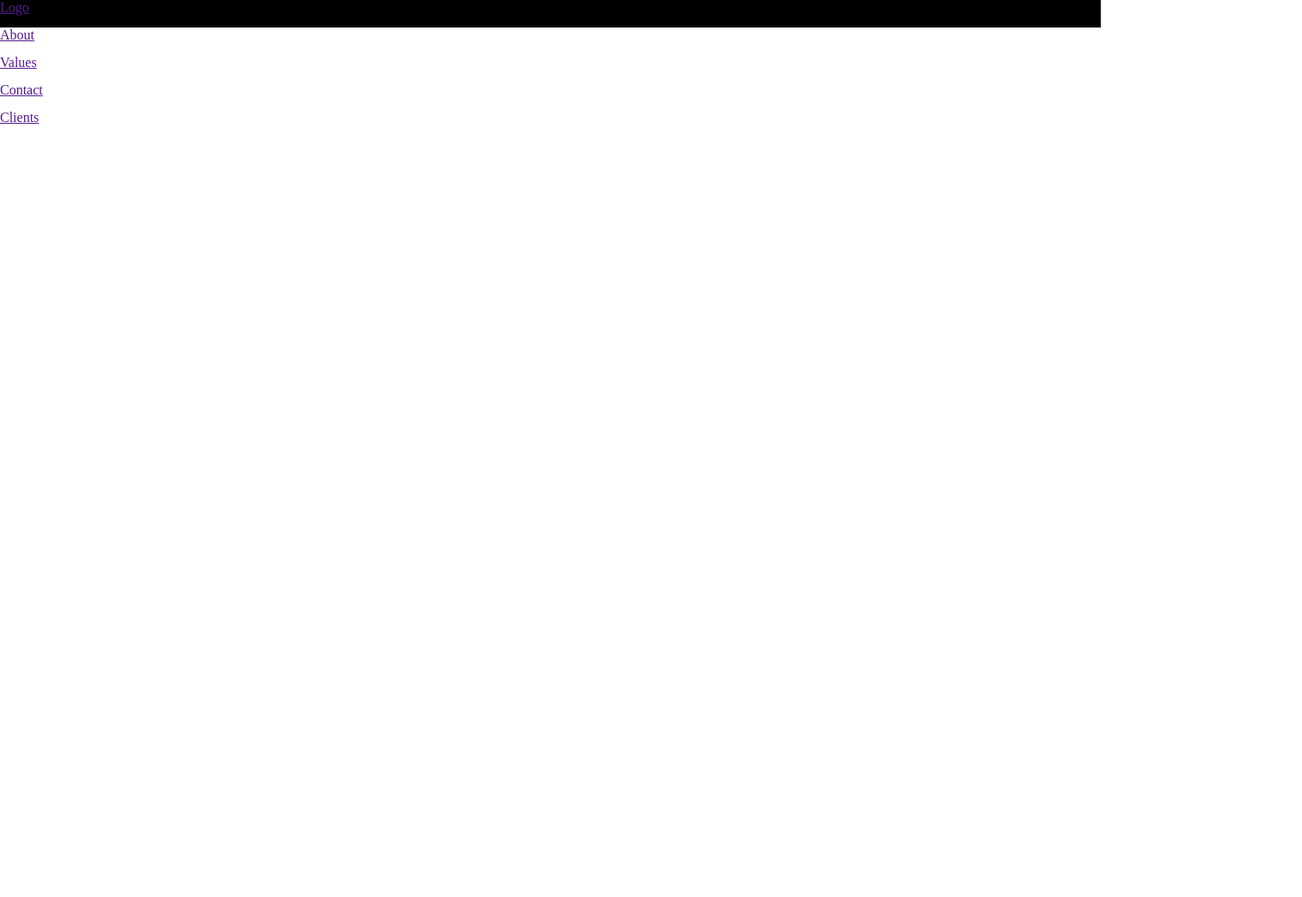
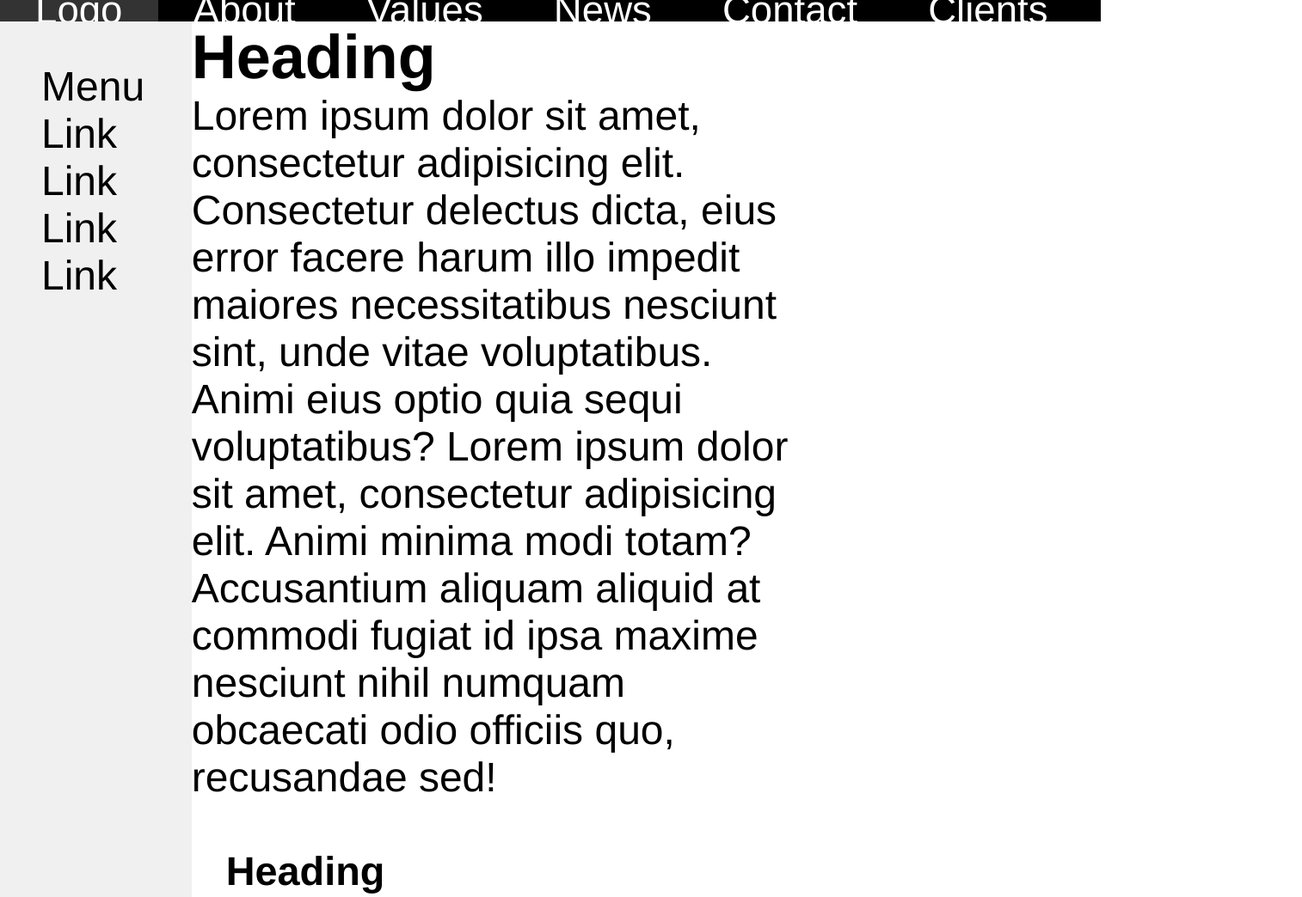
Before and after one commit to austinmgray210/codeup-web-exercises, a plain HTML site: page generic-web-layout.html in a window 1280 px wide. Shown: the top 1044 px of the page at 86% size, 1514 px wide, since content can reach past the window. Before the commit the page ends 800 px from the top, so only its background shows below. Drawn offline with Linux system fonts and the light colour scheme.

Commit message:
updated eneric layout

```diff
--- a/css/css-grid-layout-3.css
+++ b/css/css-grid-layout-3.css
@@ -7,14 +7,14 @@ main {
     display: grid;
     grid-template-rows: repeat(5, 1fr);
     grid-template-columns: repeat(4, 1fr);
-    grid-gap: 10px;
+    grid-gap: .25em;
     height: 100vh;
     font-size: 4vw;
 }
 
 div {
     display: flex;
-    padding: 10px;
+    padding: .23em;
     color: white;
 
 }
--- a/css/generic-web-layout.css
+++ b/css/generic-web-layout.css
@@ -2,23 +2,99 @@
     box-sizing: border-box;
     margin: 0px;
     padding: 0;
+    font-family: Helvetica;
 }
 
-main {
+
+body {
     display: grid;
-    grid-template-rows: repeat(25, 4%);
-    grid-template-column: repeat(20, 5%);
+    grid-template-rows: 3.1% 1fr 8.3% 3.71% ;
+    grid-template-columns: 17.4% 1fr;
     height: 100vh;
     width: 100%;
 }
-div {
+
+.topBar a {
+    display: flex;
+    color: white;
+    text-decoration: none;
+    font-size: 2.85em;
+    align-items: center;
+    padding: 0 .9em;
+}
+
+header {
+    display: flex;
+    grid-area: 1 / 1 / 2 / -1;
+    background-color: #000000;
+}
+p {
     display: flex;
 }
-a {
+
+nav {
+    grid-area: 2 / 1 / 5 / 2;
+    background-color: #f0f0f0;
+}
+main {
+    display: grid;
+    grid-template-columns: repeat(3, 1fr);
+    grid-template-rows: repeat(3, 1fr) 5%;
+}
+.firstParagraph {
+    grid-area: 1 / 1 / 2 / 3;
+    display: grid;
+    font-size: 3em;
+}
+.secondParagraph {
+    grid-area: 2 / 1 / 3 / 3;
+    font-size: 2.5em;
+    padding: 1em;
+    margin: auto;
+}
+.thirdParagraph {
+    grid-area: 3 / 1 / 4 / 3;
+    font-size: 2.5em;
+    padding: 1em;
+    margin: auto;
+}
+
+.leftBar {
+    display: grid;
 
 }
 
-.logo {
-    background-color: black;
-    grid-area: 1 / 1 / 2 / 2;
+.leftBar a {
+    color: black;
+    text-decoration: none;
 }
+
+.middleBox {
+    grid-area: 2 / 2 / 3 / -1;
+    background-color: #ffffff;
+}
+
+.middleLowerBox {
+    grid-area: 3 / 2 / 4 / -1;
+    background-color: #666666;
+}
+
+.footerBox {
+    grid-area: 4 / 2 / -1 / -1;
+    background-color: #333333;
+    font-size: em;
+}
+.navItems {
+    display: flex;
+    align-items: center;
+}
+.greyBackground {
+    background-color: #333333;
+}
+.sideNavBar {
+    display: flex;
+    flex-direction: column;
+    font-size: 3em;
+    padding: 1em;
+    list-style: none;
+}
--- a/generic-web-layout.html
+++ b/generic-web-layout.html
@@ -7,12 +7,60 @@
 
 </head>
 <body>
-    <main>
-        <div class="logo"><a href="" class="aTop">Logo</a></div>
-        <div class="about"><a href="" class="aTop">About</a></div>
-        <div class="values"><a href="" class="aTop">Values</a></div>
-        <div class="news"><a href="" class="aTop">Contact</a></div>
-        <div class="clients"><a href="" class="aTop">Clients</a></div>
+    <header class="topBar">
+        <a href= "" class="greyBackground">Logo</a>
+        <a href="">About</a>
+        <a href="">Values</a>
+        <a href="">News</a>
+        <a href="">Contact</a>
+        <a href="">Clients</a>
+        <a href="">Partners</a>
+    </header>
+    <nav class="leftBar">
+        <ul class="sideNavBar">
+            <list>Menu
+                <li><a href="">Link</a></li>
+                <li><a href="">Link</a></li>
+                <li><a href="">Link</a></li>
+                <li><a href="">Link</a></li>
+            </list>
+        </ul>
+    </nav>
+    <main class="middleBox">
+        <div class="firstParagraph">
+            <h2>Heading</h2>
+
+            Lorem ipsum dolor sit amet, consectetur adipisicing elit. Consectetur delectus dicta, eius error
+            facere harum illo impedit maiores necessitatibus nesciunt sint, unde vitae voluptatibus. Animi eius
+            optio quia sequi voluptatibus? Lorem ipsum dolor sit amet, consectetur adipisicing elit. Animi minima modi totam? Accusantium
+            aliquam aliquid at commodi fugiat id ipsa maxime nesciunt nihil numquam obcaecati odio officiis
+            quo, recusandae sed!
+        </div>
+        <div class="secondParagraph">
+            <h3>Heading</h3>
+            <br>
+            Lorem ipsum dolor sit amet, consectetur adipisicing elit. Consectetur delectus dicta, eius error
+            facere harum illo impedit maiores necessitatibus nesciunt sint, unde vitae voluptatibus. Animi eius
+            optio quia sequi voluptatibus? Lorem ipsum dolor sit amet, consectetur adipisicing elit. Animi minima modi totam? Accusantium
+            aliquam aliquid at commodi fugiat id ipsa maxime nesciunt nihil numquam obcaecati odio officiis
+            quo, recusandae sed!
+        </div>
+        <div class="thirdParagraph">
+            <h3>Heading</h3>
+            <br>
+            Lorem ipsum dolor sit amet, consectetur adipisicing elit. Consectetur delectus dicta, eius error
+            facere harum illo impedit maiores necessitatibus nesciunt sint, unde vitae voluptatibus. Animi eius
+            optio quia sequi voluptatibus? Lorem ipsum dolor sit amet, consectetur adipisicing elit. Animi minima modi totam? Accusantium
+            aliquam aliquid at commodi fugiat id ipsa maxime nesciunt nihil numquam obcaecati odio officiis
+            quo, recusandae sed!
+        </div>
     </main>
+    <section class="middleLowerBox">
+
+    </section>
+    <footer class="footerBox">
+
+    </footer>
+
 </body>
 </html>
```
